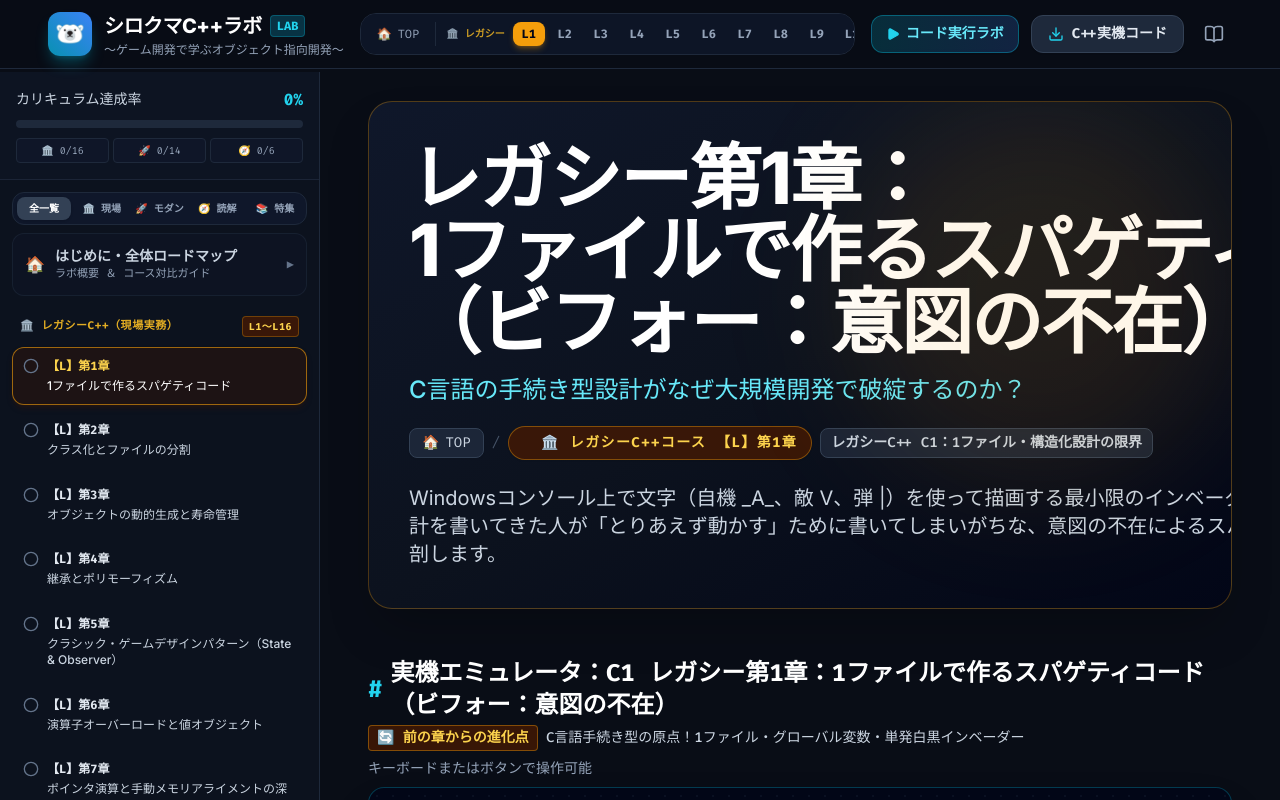
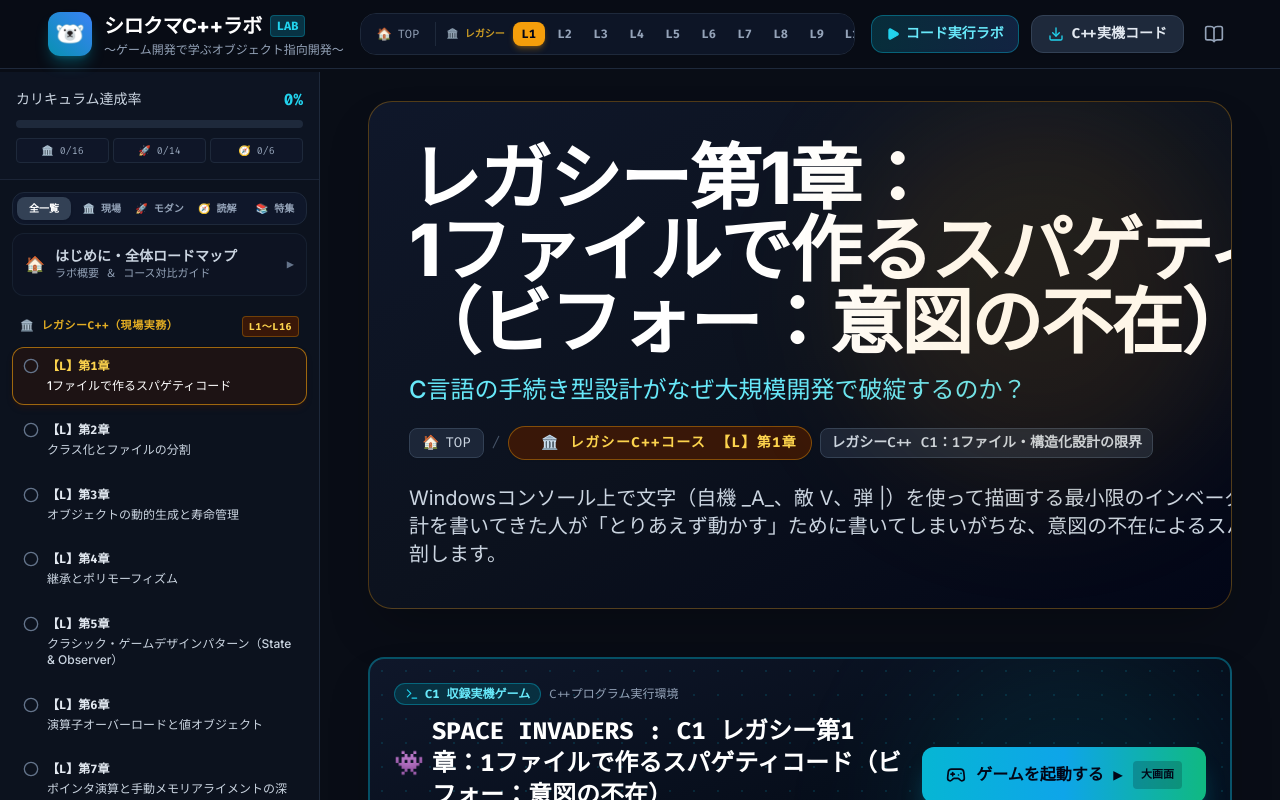
Before and after one commit to genki113355-tm/cpp-study, a React (Vite) app: page / in a window 1280 px wide. Both pictures are taken after a click on the button "L1". Shown: the top 800 px of the page. Built offline with nearby package versions, Linux system fonts and the light colour scheme.

Commit message:
feat(emulator): add modal popup launcher mode and hide evolution diff on L1

```diff
--- a/src/components/curriculum/ChapterView.tsx
+++ b/src/components/curriculum/ChapterView.tsx
@@ -10,7 +10,7 @@ import { MemoryVisualizer } from './MemoryVisualizer';
 import { VariableInspector } from './VariableInspector';
 import { RichExplanation } from './RichExplanation';
 import { UmlDiagramViewer } from './UmlDiagramViewer';
-import { CheckCircle, AlertCircle, ArrowRight, ArrowLeft, Lightbulb, HelpCircle, GitCommit } from 'lucide-react';
+import { CheckCircle, AlertCircle, ArrowRight, ArrowLeft, Lightbulb, HelpCircle, GitCommit, Gamepad2, Terminal } from 'lucide-react';
 import confetti from 'canvas-confetti';
 import { AffiliatePromoBanner } from '../affiliate/AffiliatePromoBanner';
 import { ShareButtons } from '../common/ShareButtons';
@@ -34,6 +34,8 @@ export const ChapterView: React.FC<ChapterViewProps> = ({
   const [selectedAnswers, setSelectedAnswers] = useState<Record<string, number>>({});
   const [showExplanations, setShowExplanations] = useState<Record<string, boolean>>({});
   const [codeHighlight, setCodeHighlight] = useState<CodeHighlightTarget | undefined>();
+  const [isGameModalOpen, setIsGameModalOpen] = useState<boolean>(false);
+  const [showInlineGame, setShowInlineGame] = useState<boolean>(false);
 
   // この章に含まれるすべての教材コードファイルを抽出
   const allCodeFiles = useMemo(() => {
@@ -199,36 +201,115 @@ export const ChapterView: React.FC<ChapterViewProps> = ({
         </div>
       </div>
 
-      {/* ブラウザ内インベーダーゲームエミュレータ（ゲーム章のみ） */}
+      {/* 🚀 実機ゲームステーション（大画面ポップアップ起動 ＆ インライン切替） */}
       {chapter.gameVersion && chapter.gameVersion !== 'none' && (() => {
         const evolution = getChapterEvolution(code, chapter.gameVersion);
+        const isFirstChapter = Boolean(
+          evolution.isFirstChapter ||
+          code === 'L1' ||
+          code === 'C1' ||
+          chapter.gameVersion === 'v1_spaghetti' ||
+          evolution.previousChapter.includes('なし')
+        );
+
         return (
-          <section className="space-y-2">
-            <div className="flex items-center justify-between flex-wrap gap-2">
-              <div>
-                <h2 className="text-xl sm:text-2xl font-bold text-white flex items-center gap-2 font-mono">
-                  <span className="text-cyan-400">#</span>
-                  <span>実機エミュレータ：{code} {chapter.title}</span>
-                </h2>
-                <div className="mt-1 flex items-center gap-2 flex-wrap text-xs sm:text-sm font-mono">
-                  <span className="px-2 py-0.5 rounded bg-amber-950/80 border border-amber-500/40 text-amber-300 font-bold flex items-center gap-1">
-                    <span>🔄 前の章からの進化点</span>
+          <section className="space-y-3">
+            <div className="rounded-2xl border-2 border-cyan-500/40 bg-gradient-to-br from-slate-900 via-[#070e1b] to-slate-950 p-4 sm:p-6 shadow-2xl relative overflow-hidden">
+              {/* 背景の淡いグリッド ＆ ネオングロー */}
+              <div className="absolute inset-0 bg-[radial-gradient(#06b6d4_1px,transparent_1px)] [background-size:24px_24px] opacity-15 pointer-events-none" />
+              <div className="absolute top-0 right-0 w-80 h-80 bg-cyan-500/10 rounded-full blur-3xl pointer-events-none" />
+
+              <div className="relative z-10 flex flex-col md:flex-row md:items-center justify-between gap-5">
+                <div className="space-y-2.5 max-w-2xl">
+                  <div className="flex items-center gap-2 flex-wrap">
+                    <span className="px-2.5 py-0.5 rounded-full text-xs font-mono font-bold bg-cyan-950/90 text-cyan-300 border border-cyan-500/40 flex items-center gap-1.5">
+                      <Terminal className="w-3.5 h-3.5 text-cyan-400" />
+                      <span>{code} 収録実機ゲーム</span>
                     </span>
-                  <span className="text-slate-300 font-medium">
+                    <span className="text-xs text-slate-400 font-mono">
+                      C++プログラム実行環境
+                    </span>
+                  </div>
+
+                  <h3 className="text-lg sm:text-2xl font-black text-white font-mono flex items-center gap-2">
+                    <span className="text-cyan-400">👾</span>
+                    <span>SPACE INVADERS : {code} {chapter.title}</span>
+                  </h3>
+
+                  {/* L1以外の章のみ「前章からの進化点」を表示 */}
+                  {!isFirstChapter ? (
+                    <div className="flex items-start gap-2 text-xs sm:text-sm font-mono bg-slate-900/90 p-2.5 rounded-xl border border-amber-500/30 text-slate-300">
+                      <span className="px-2 py-0.5 rounded bg-amber-950 text-amber-300 font-bold border border-amber-500/40 flex-shrink-0 text-xs">
+                        🔄 前章からの進化
+                      </span>
+                      <span className="leading-snug text-amber-100 font-medium pt-0.5">
                         {evolution.headline}
                       </span>
                     </div>
+                  ) : (
+                    <div className="text-xs sm:text-sm text-slate-300 font-mono bg-slate-900/80 p-2.5 rounded-xl border border-cyan-500/30">
+                      🚀 <span className="text-cyan-300 font-bold">原点のインベーダー：</span>1ファイル・グローバル変数・単発射撃から始まるC++オブジェクト指向への旅！
                     </div>
-              <span className="text-xs sm:text-sm text-slate-400 font-mono">
-                キーボードまたはボタンで操作可能
+                  )}
+
+                  <div className="flex items-center gap-3 text-xs text-slate-400 font-mono pt-0.5 flex-wrap">
+                    <span className="flex items-center gap-1 text-emerald-400">
+                      <span>🎨 2Dグラフィック</span>
                     </span>
+                    <span>•</span>
+                    <span className="flex items-center gap-1 text-cyan-400">
+                      <span>📟 CUI文字切替</span>
+                    </span>
+                    <span>•</span>
+                    <span className="text-slate-300">キーボード/タッチ対応</span>
                   </div>
+                </div>
+
+                {/* 起動アクションボタン */}
+                <div className="flex flex-col sm:flex-row md:flex-col gap-2.5 flex-shrink-0 justify-center">
+                  <button
+                    onClick={() => setIsGameModalOpen(true)}
+                    className="px-6 py-3.5 rounded-xl bg-gradient-to-r from-cyan-500 via-sky-500 to-emerald-500 hover:from-cyan-400 hover:to-emerald-400 text-slate-950 font-mono font-black text-sm sm:text-base transition shadow-xl shadow-cyan-500/30 active:scale-95 flex items-center justify-center gap-2.5 group cursor-pointer"
+                  >
+                    <Gamepad2 className="w-5 h-5 group-hover:rotate-12 transition-transform" />
+                    <span>ゲームを起動する ▶</span>
+                    <span className="text-[11px] px-2 py-0.5 rounded bg-slate-950/20 text-slate-950 font-bold">大画面</span>
+                  </button>
+
+                  <button
+                    onClick={() => setShowInlineGame((prev) => !prev)}
+                    className="px-4 py-2 rounded-xl bg-slate-800/80 hover:bg-slate-700 text-slate-300 hover:text-white text-xs font-mono transition border border-slate-700 flex items-center justify-center gap-1.5 cursor-pointer"
+                  >
+                    <span>{showInlineGame ? '▲ ページ内表示を閉じる' : '▼ ページ内にインライン表示'}</span>
+                  </button>
+                </div>
+              </div>
+            </div>
+
+            {/* ページ内インライン展開（ユーザーが希望した場合のみ） */}
+            {showInlineGame && (
+              <div className="pt-2 animate-fadeIn">
                 <GameEmulator
-              key={chapter.slug}
+                  key={`${chapter.slug}-inline`}
                   version={chapter.gameVersion}
                   chapterCode={code}
                   chapterTitle={chapter.title}
+                  isModal={false}
                 />
+              </div>
+            )}
+
+            {/* 🎮 大画面ポップアップモーダル */}
+            {isGameModalOpen && (
+              <GameEmulator
+                key={`${chapter.slug}-modal`}
+                version={chapter.gameVersion}
+                chapterCode={code}
+                chapterTitle={chapter.title}
+                isModal={true}
+                onClose={() => setIsGameModalOpen(false)}
+              />
+            )}
           </section>
         );
       })()}
--- a/src/components/emulator/GameEmulator.tsx
+++ b/src/components/emulator/GameEmulator.tsx
@@ -1,5 +1,5 @@
 import React, { useState, useEffect, useRef, useCallback } from 'react';
-import { RotateCcw, Sparkles, Terminal, Gamepad2, Info, Sliders, Smartphone, Pause, Play, LogOut } from 'lucide-react';
+import { RotateCcw, Sparkles, Terminal, Gamepad2, Info, Sliders, Smartphone, Pause, Play, LogOut, X, Target } from 'lucide-react';
 import confetti from 'canvas-confetti';
 import { getChapterEvolution } from '../../data/chapterEvolution';
 
@@ -7,6 +7,8 @@ interface GameEmulatorProps {
   version: 'v1_spaghetti' | 'v2_classes' | 'v3_dynamic' | 'v4_polymorphism' | 'v5_smart_pointers' | 'v6_patterns' | 'v7_ecs_final';
   chapterCode?: string;
   chapterTitle?: string;
+  isModal?: boolean;
+  onClose?: () => void;
 }
 
 interface Particle {
@@ -107,8 +109,26 @@ const checkPlayerInvaderCollision = (inv: Invader, pX: number): boolean => {
   return yOverlap && xOverlap;
 };
 
-export const GameEmulator: React.FC<GameEmulatorProps> = ({ version, chapterCode, chapterTitle }) => {
+export const GameEmulator: React.FC<GameEmulatorProps> = ({
+  version,
+  chapterCode,
+  chapterTitle,
+  isModal = false,
+  onClose,
+}) => {
   const [playerX, setPlayerX] = useState<number>(14);
+
+  // Escキーでモーダルを閉じる
+  useEffect(() => {
+    if (!onClose) return;
+    const handleKeyDown = (e: KeyboardEvent) => {
+      if (e.key === 'Escape') {
+        onClose();
+      }
+    };
+    window.addEventListener('keydown', handleKeyDown);
+    return () => window.removeEventListener('keydown', handleKeyDown);
+  }, [onClose]);
   const [bullets, setBullets] = useState<Bullet[]>([]);
   const [invaders, setInvaders] = useState<Invader[]>([]);
   const [particles, setParticles] = useState<Particle[]>([]);
@@ -1351,10 +1371,21 @@ export const GameEmulator: React.FC<GameEmulatorProps> = ({ version, chapterCode
   const vInfo = getVersionBadge();
   const titleInfo = getTitleScreenInfo();
   const evolution = getChapterEvolution(chapterCode, version);
+  const isFirstChapter = Boolean(
+    evolution.isFirstChapter ||
+    chapterCode === 'L1' ||
+    chapterCode === 'C1' ||
+    version === 'v1_spaghetti' ||
+    evolution.previousChapter.includes('なし')
+  );
   const activeUfo = invaders.find((inv) => inv.type === 'ufo' && inv.alive);
 
-  return (
-    <div className="rounded-2xl border border-cyan-500/30 bg-slate-950 shadow-2xl p-2.5 sm:p-4 my-2 sm:my-3 relative overflow-hidden backdrop-blur-md">
+  const emulatorNode = (
+    <div className={`rounded-2xl border border-cyan-500/30 bg-slate-950 shadow-2xl p-2.5 sm:p-4 relative overflow-hidden backdrop-blur-md ${
+      isModal
+        ? 'w-full max-w-5xl max-h-[94vh] flex flex-col border-cyan-500/50 shadow-[0_0_60px_rgba(6,182,212,0.35)] overflow-y-auto'
+        : 'my-2 sm:my-3'
+    }`}>
       {/* 背景の淡いグリッド */}
       <div className="absolute inset-0 bg-[radial-gradient(#1e293b_1px,transparent_1px)] [background-size:16px_16px] opacity-30 pointer-events-none" />
 
@@ -1402,6 +1433,7 @@ export const GameEmulator: React.FC<GameEmulatorProps> = ({ version, chapterCode
             </button>
           </div>
 
+          {!isFirstChapter && (
             <button
               onClick={() => setShowEvolutionDiff((prev) => !prev)}
               className={`flex items-center gap-1 px-2.5 py-1 rounded-lg text-xs font-mono font-bold transition border active:scale-95 shadow-sm ${
@@ -1414,6 +1446,7 @@ export const GameEmulator: React.FC<GameEmulatorProps> = ({ version, chapterCode
               <Sparkles className="w-3.5 h-3.5 text-amber-400" />
               <span>前章からの変化</span>
             </button>
+          )}
 
           <button
             onClick={() => setIsSandboxOpen((prev) => !prev)}
@@ -1448,6 +1481,17 @@ export const GameEmulator: React.FC<GameEmulatorProps> = ({ version, chapterCode
             <RotateCcw className="w-3.5 h-3.5" />
             <span>リセット</span>
           </button>
+
+          {onClose && (
+            <button
+              onClick={onClose}
+              className="flex items-center gap-1.5 px-3 py-1 rounded-lg bg-rose-950/80 hover:bg-rose-900 text-rose-300 hover:text-white text-xs font-mono font-bold transition border border-rose-500/50 active:scale-95 shadow-sm ml-1"
+              title="エミュレータを閉じる (Esc)"
+            >
+              <X className="w-3.5 h-3.5" />
+              <span>閉じる (Esc)</span>
+            </button>
+          )}
         </div>
       </div>
 
@@ -1607,7 +1651,8 @@ export const GameEmulator: React.FC<GameEmulatorProps> = ({ version, chapterCode
         </div>
       )}
 
-      {/* 🔄 前章からの進化クイックバー ＆ バージョンガイダンス */}
+      {/* 🔄 前章からの進化クイックバー ＆ バージョンガイダンス（L1以外の章のみ表示） */}
+      {!isFirstChapter && (
         <div className="mb-2 px-3 py-1.5 rounded-lg bg-slate-900/80 border border-slate-800 text-xs text-slate-300 flex items-center justify-between gap-2 font-mono flex-wrap">
           <div className="flex items-center gap-2 flex-1 min-w-0">
             <span className="px-1.5 py-0.5 rounded bg-amber-950/80 border border-amber-500/40 text-amber-300 font-bold text-[10px] sm:text-[11px] flex-shrink-0 flex items-center gap-1">
@@ -1623,9 +1668,10 @@ export const GameEmulator: React.FC<GameEmulatorProps> = ({ version, chapterCode
             {showEvolutionDiff ? '差分を閉じる ▲' : '前章との違いを見る ▼'}
           </button>
         </div>
+      )}
 
       {/* レトロCRT風コンソール画面 */}
-      <div className="relative rounded-xl border-2 border-slate-800 bg-[#040810] px-2 py-2 sm:px-4 sm:py-3 font-mono overflow-hidden shadow-2xl flex flex-col items-center select-none scanline">
+      <div className={`relative rounded-xl border-2 border-slate-800 bg-[#040810] px-2 py-2 sm:px-4 sm:py-3 font-mono overflow-hidden shadow-2xl flex flex-col items-center select-none scanline w-full ${isModal ? 'min-h-[460px] sm:min-h-[520px]' : 'min-h-[350px] sm:min-h-[390px]'}`}>
         {/* CRTのグローエフェクト */}
         <div className="absolute inset-0 bg-gradient-to-b from-cyan-500/[0.03] to-transparent pointer-events-none" />
 
@@ -1639,17 +1685,17 @@ export const GameEmulator: React.FC<GameEmulatorProps> = ({ version, chapterCode
 
         {/* 画面表示：GUIキャンバス または CUIテキスト（スマホ幅で切れないようスケーリング ＆ スクロール対応） */}
         {renderMode === 'gui' ? (
-          <div className="w-full flex justify-center items-center py-1">
+          <div className="w-full flex justify-center items-center py-1 flex-1">
             <canvas
               ref={canvasRef}
               width={600}
               height={300}
-              className="w-full max-w-[640px] aspect-[2/1] rounded-lg shadow-2xl block border border-slate-800/80 bg-[#030712]"
+              className={`w-full ${isModal ? 'max-w-4xl' : 'max-w-[640px]'} aspect-[2/1] rounded-lg shadow-2xl block border border-slate-800/80 bg-[#030712]`}
             />
           </div>
         ) : (
-          <div className="w-full max-w-full overflow-x-auto flex justify-center py-0.5">
-            <div className="text-[10px] min-[360px]:text-[11px] min-[400px]:text-xs sm:text-sm md:text-[15px] lg:text-[16px] leading-[1.15] font-bold tracking-wider sm:tracking-widest text-center whitespace-pre font-mono">
+          <div className="w-full max-w-full overflow-x-auto flex justify-center py-1 flex-1">
+            <div className={`${isModal ? 'text-xs sm:text-sm md:text-base lg:text-lg leading-[1.2]' : 'text-[10px] min-[360px]:text-[11px] min-[400px]:text-xs sm:text-sm md:text-[15px] lg:text-[16px] leading-[1.15]'} font-bold tracking-wider sm:tracking-widest text-center whitespace-pre font-mono`}>
               {grid.map((row, y) => (
                 <div key={y} className="flex justify-center">
                   {row.map((ch, x) => {
@@ -1786,7 +1832,9 @@ export const GameEmulator: React.FC<GameEmulatorProps> = ({ version, chapterCode
                 </div>
               )}
 
-              {/* 🔄 前章からのゲーム進化差分（Before / After 比較） */}
+              {/* 🔄 前章からのゲーム進化差分（L2以降） または 初章ミッション案内（L1） */}
+              {!isFirstChapter ? (
+                <>
                   <div className="bg-slate-900/90 rounded-xl border-2 border-amber-500/40 p-2.5 sm:p-3 text-left space-y-2 font-mono text-[11px] sm:text-xs shadow-lg">
                     <div className="flex items-center justify-between gap-1 flex-wrap border-b border-slate-800 pb-1.5">
                       <div className="text-amber-300 font-bold flex items-center gap-1.5 text-xs">
@@ -1821,6 +1869,31 @@ export const GameEmulator: React.FC<GameEmulatorProps> = ({ version, chapterCode
                   <p className="text-[10px] sm:text-xs text-slate-400 font-mono italic leading-relaxed text-left px-1">
                     💡 <span className="text-cyan-300 font-bold">C++設計の狙い: </span>{evolution.cppArchitecturePoint}
                   </p>
+                </>
+              ) : (
+                <div className="bg-slate-900/90 rounded-xl border border-cyan-500/40 p-2.5 sm:p-3 text-left space-y-2 font-mono text-xs shadow-lg">
+                  <div className="text-cyan-300 font-bold flex items-center gap-2 text-xs sm:text-sm border-b border-slate-800 pb-1">
+                    <Target className="w-3.5 h-3.5 text-cyan-400 flex-shrink-0" />
+                    <span>ミッション目標 ＆ 操作方法:</span>
+                  </div>
+                  <p className="text-slate-200 text-[11px] sm:text-xs leading-relaxed">
+                    迫りくるインベーダー編隊（10機）を迎撃し、地球防衛ラインを死守せよ！
+                  </p>
+                  <div className="grid grid-cols-2 gap-2 text-[10px] sm:text-[11px] pt-0.5">
+                    <div className="bg-slate-950/80 p-1.5 rounded-lg border border-slate-800 text-slate-300 flex items-center gap-1.5">
+                      <span className="text-cyan-400 font-bold px-1 py-0.5 rounded bg-cyan-950/80 border border-cyan-500/30">[←] [→]</span>
+                      <span>左右移動</span>
+                    </div>
+                    <div className="bg-slate-950/80 p-1.5 rounded-lg border border-slate-800 text-slate-300 flex items-center gap-1.5">
+                      <span className="text-cyan-400 font-bold px-1 py-0.5 rounded bg-cyan-950/80 border border-cyan-500/30">[SPACE]</span>
+                      <span>単発射撃</span>
+                    </div>
+                  </div>
+                  <p className="text-[10px] sm:text-[11px] text-slate-400 pt-0.5">
+                    💡 <span className="text-cyan-300 font-semibold">C++設計の狙い: </span>1ファイル・グローバル変数・単発弾による手続き型コードの限界を体感します。
+                  </p>
+                </div>
+              )}
 
               {/* スタートボタン */}
               <button
@@ -2066,4 +2139,19 @@ export const GameEmulator: React.FC<GameEmulatorProps> = ({ version, chapterCode
       </div>
     </div>
   );
-};
+
+  if (isModal) {
+    return (
+      <div
+        className="fixed inset-0 z-50 bg-black/85 backdrop-blur-md flex items-center justify-center p-2 sm:p-4 md:p-6 animate-fadeIn"
+        onClick={(e) => {
+          if (e.target === e.currentTarget && onClose) onClose();
+        }}
+      >
+        {emulatorNode}
+      </div>
+    );
+  }
+
+  return emulatorNode;
+};
--- a/src/data/chapterEvolution.ts
+++ b/src/data/chapterEvolution.ts
@@ -20,6 +20,7 @@ export interface ChapterEvolutionInfo {
   afterSummary: string;
   diffItems: EvolutionDiffItem[];
   cppArchitecturePoint: string;
+  isFirstChapter?: boolean;
 }
 
 export const CHAPTER_EVOLUTION_MAP: Record<string, ChapterEvolutionInfo> = {
@@ -28,6 +29,7 @@ export const CHAPTER_EVOLUTION_MAP: Record<string, ChapterEvolutionInfo> = {
   // ==========================================
   C1: {
     chapterCode: 'C1',
+    isFirstChapter: true,
     title: '構造化設計の限界（C言語スパゲティ）',
     previousChapter: 'なし（原点・スタート地点）',
     headline: 'C言語手続き型の原点！1ファイル・グローバル変数・単発白黒インベーダー',
@@ -484,8 +486,14 @@ export const CHAPTER_EVOLUTION_MAP: Record<string, ChapterEvolutionInfo> = {
  * 章コードまたはバージョンから進化情報を取得するヘルパー
  */
 export const getChapterEvolution = (chapterCode?: string, version?: string): ChapterEvolutionInfo => {
+  // L1〜L16 は C1〜C16 と同一マップへマッピング
+  const normalizedCode = chapterCode?.replace(/^L/, 'C');
+
   if (chapterCode && CHAPTER_EVOLUTION_MAP[chapterCode]) {
     return CHAPTER_EVOLUTION_MAP[chapterCode];
+  }
+  if (normalizedCode && CHAPTER_EVOLUTION_MAP[normalizedCode]) {
+    return CHAPTER_EVOLUTION_MAP[normalizedCode];
   }
 
   // バージョンによるフォールバック
```
Also changed, not shown: 1 other file (tests, documents, lock files or other folders). Lines whose indentation alone changed are shown as unchanged.
